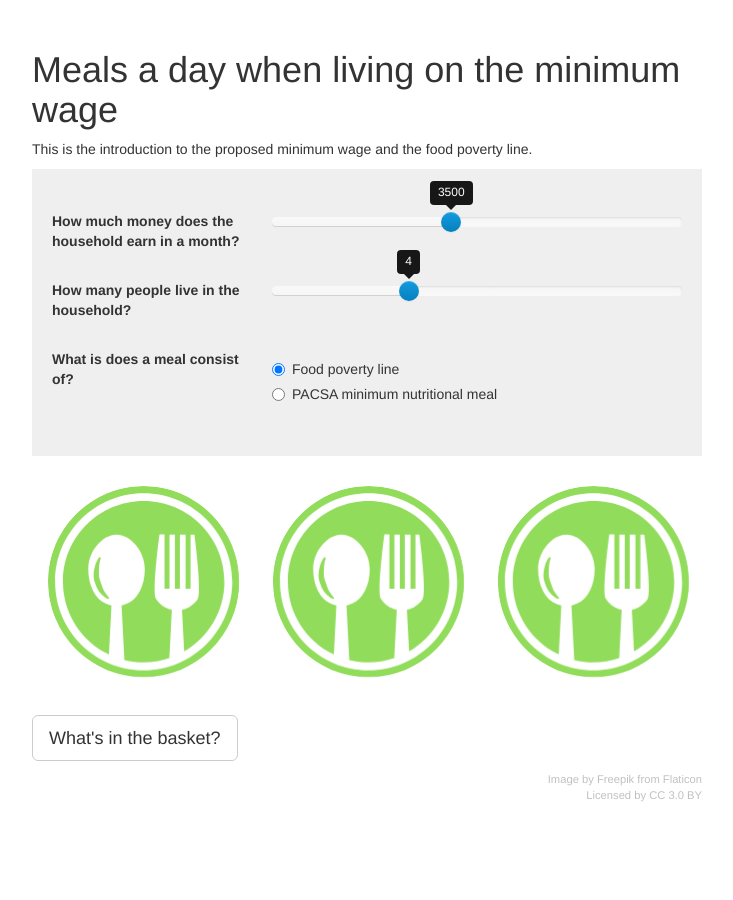
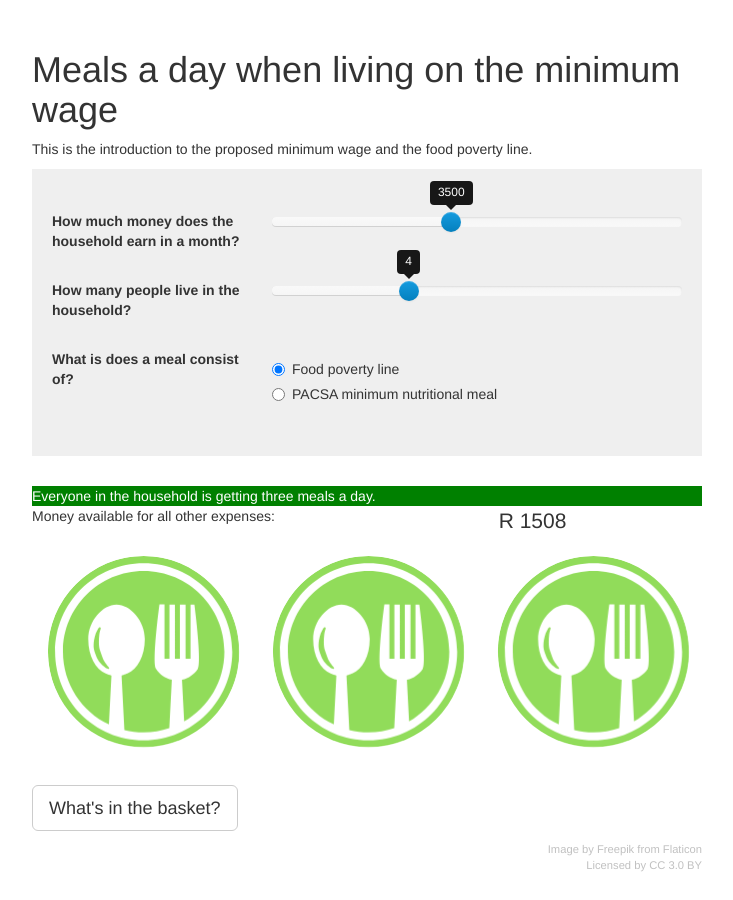
Before and after one commit to OpenUpSA/minimum-wage, a Jekyll site: the page built from index.html, in a window 1280 px wide. Shown: the whole page, without its empty margins (273-1006 px from the left). Built offline with Jekyll 4.4.1, drawn with Linux system fonts in a browser that asks for light colours.

Commit message:
Basic info in summary block

```diff
--- a/css/app.scss
+++ b/css/app.scss
@@ -166,3 +166,21 @@
     color: #c1c1c1;
   }
 }
+
+#summary {
+  margin-bottom: 20px;
+
+  #meals {
+    color: #fff;
+    background-color: green;
+  }
+  #meals.warning {
+    background-color: red;
+  }
+
+  #residual {
+    .amount {
+      font-size: 1.5em;
+    }
+  }
+}
--- a/index.html
+++ b/index.html
@@ -61,7 +61,17 @@ extra_css:
 
     </div>
 
-    <div id="meals">
+    <div id="summary">
+      <div id="meals"></div>
+      <div id="residual">
+        <div class="row">
+          <div class="col-sm-8 context">Money available for all other expenses:</div>
+          <div class="col-sm-4 amount"></div>
+        </div>
+      </div>
+    </div>
+
+    <div id="plates">
     </div>
 
     <button type="button" id="show-basket" class="btn btn-default btn-lg">What's in the basket?</button>
--- a/js/app.js
+++ b/js/app.js
@@ -77,7 +77,7 @@ $(window).on('load', function() {
       self.updateMealOption = function () {
         self.mealOption = parseInt($("input[name='meal-option']:checked").val());
         meals.updateCostCoverage();
-      }
+      };
 
     }
 
@@ -85,6 +85,12 @@ $(window).on('load', function() {
       var self = this;
       var dailyMeals = 3;
       var plateData = [];
+
+      var round = function(value, decimals) {
+        // decimals = 0 if not passed
+        decimals = typeof decimals !== 'undefined' ? decimals : 0;
+        return Number(Math.round(value+'e'+decimals)+'e-'+decimals);
+      };
 
       self.drawPlates = function () {
         var width,
@@ -97,7 +103,7 @@ $(window).on('load', function() {
         var gridLength = dailyMeals;
 
         var svg1 = d3.select("svg").remove();
-        var svg = d3.select("#meals").append("svg");
+        var svg = d3.select("#plates").append("svg");
 
         var defs = svg.append("defs");
 
@@ -107,7 +113,7 @@ $(window).on('load', function() {
           height = containerWidth < 300 ? 100 : (containerWidth / 3);
         }
 
-        updateDimensions($("#meals")[0].clientWidth);
+        updateDimensions($("#plates")[0].clientWidth);
         svg.attr("width", width).attr("height", height);
 
         var initialPosition = { x: width / 6, y: width / 7 };
@@ -171,7 +177,13 @@ $(window).on('load', function() {
         self.costCoverage = calcCoverage();
         plateData = compilePlates();
         self.drawPlates();
+        updateSummary();
       };
+
+      function updateSummary() {
+        self.residual = calcResidual();
+        drawSummary();
+      }
 
       self.costCoverage = self.updateCostCoverage();
 
@@ -205,6 +217,27 @@ $(window).on('load', function() {
         }
 
         return plateGrid;
+      }
+
+      function calcResidual() {
+        var residual = household.income - (household.foodCosts[household.mealOption] * household.members);
+        // return (residual > 0) ? residual : 0;
+        return residual;
+      }
+
+      function drawSummary() {
+        var mealSummary = {
+          0: "Everyone in the household is getting three meals a day.",
+          1: "The people in the household are getting less than three meals a day."
+        };
+
+        $('#residual').find('.amount')
+          .text("R " + (self.residual > 0 ? round(self.residual, 0) : 0))
+          .removeClass('warning').addClass(self.residual > 0 ? "" : "warning");
+
+        $('#meals')
+          .text(self.costCoverage === 1 ? mealSummary[0] : mealSummary[1])
+          .removeClass('warning').addClass(self.costCoverage < 1 ? "warning" : "");
       }
 
     }
```
